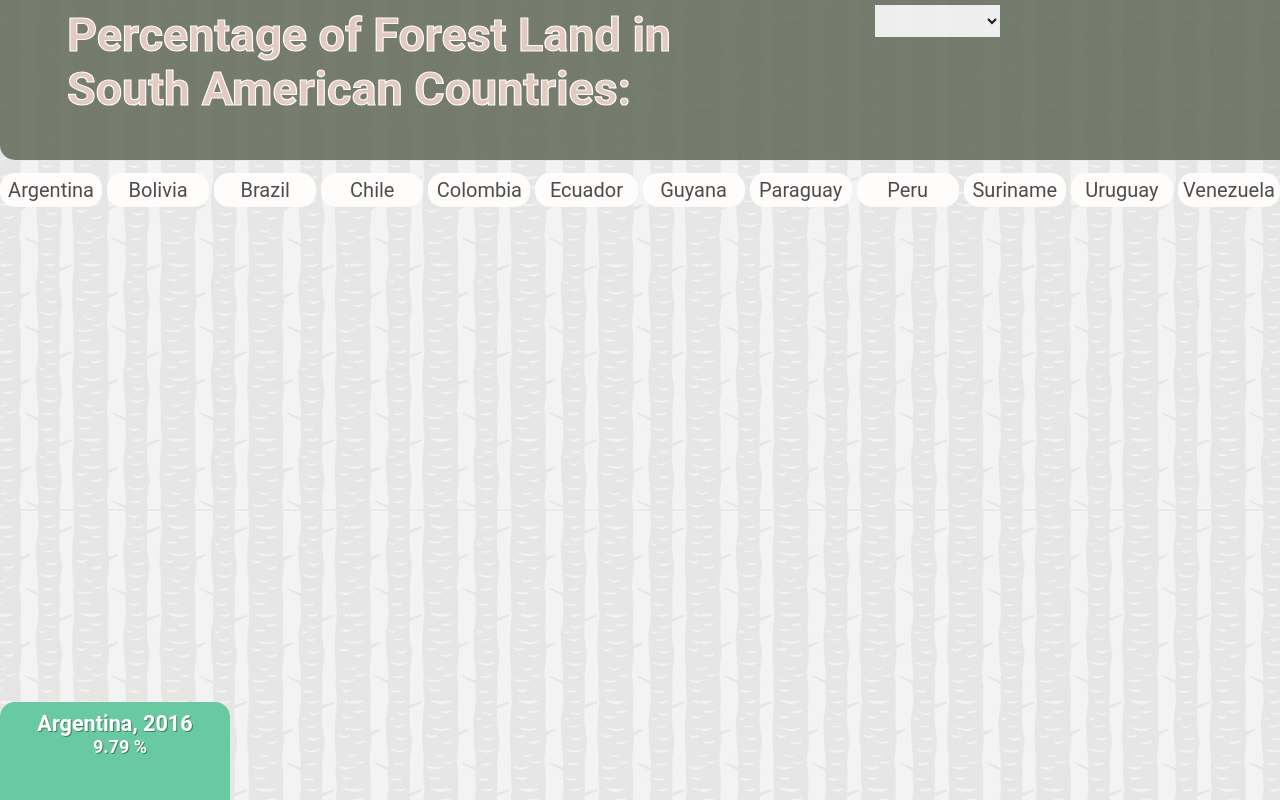
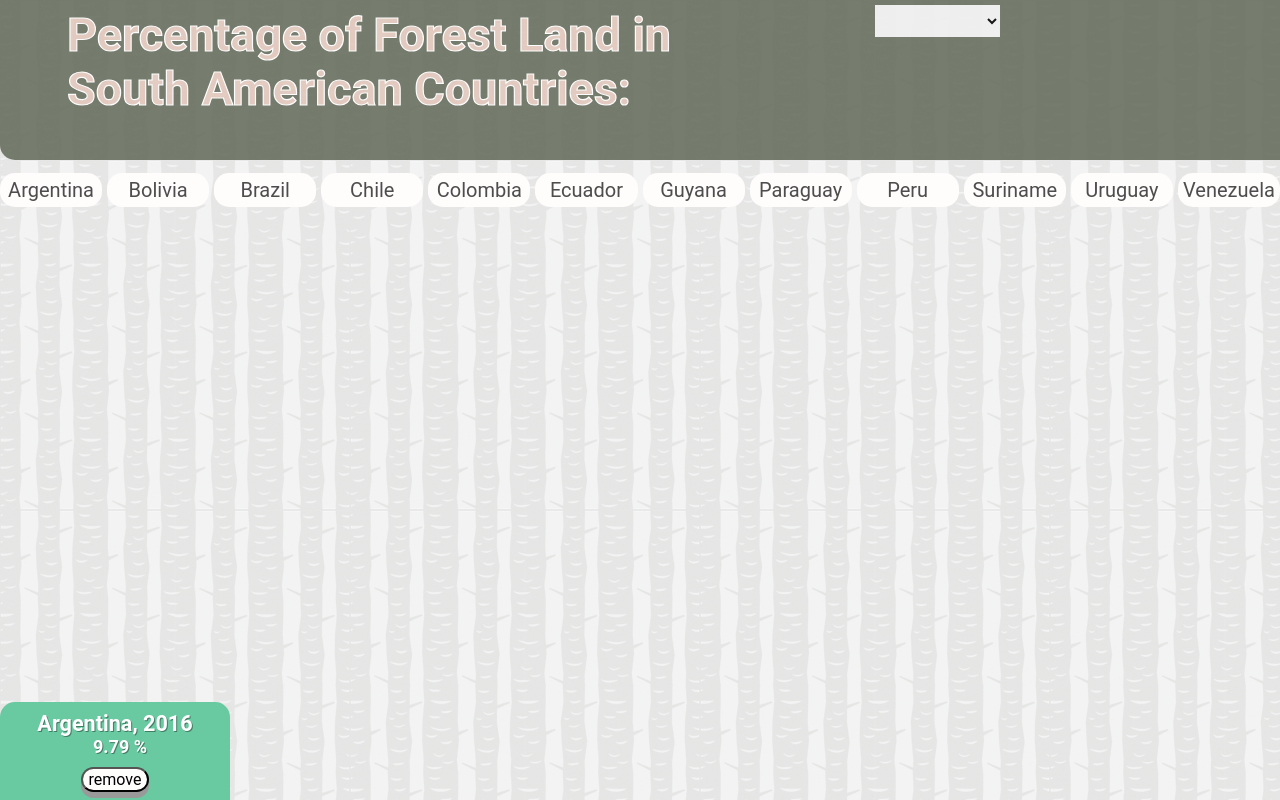
Before and after one commit to nicol-hawkins/react-components-graph, a React (Create React App) app: page / in a window 1280 px wide. Both pictures are taken after a click on the element "Argentina". Built offline with nearby package versions, Linux system fonts and the light colour scheme.

Commit message:
fixed remove buttons

```diff
--- a/src/App.js
+++ b/src/App.js
@@ -132,18 +132,18 @@
           {this.state.chosenCountries.map((info, index) => (
             <BarChart
               className="bar--show bar"
-              info={info}
+              info={info}>
+                    <RemoveButton
+                      onClick={() => this.removeCountry(index)}>
+                    </RemoveButton>
+            </BarChart>
 
-              >
 
-                <RemoveButton
-                  onClick={() => this.removeCountry(index)}>
-                </RemoveButton>
+            ))
 
-            </BarChart>
-            ))
           }
           </div>
+
     </section>
   </div>
 
--- a/src/components/BarChart/BarChart.js
+++ b/src/components/BarChart/BarChart.js
@@ -11,6 +11,7 @@
       style={{height: this.props.info.Percentage + "%"}}>
       <h3>{this.props.info.Country}, {this.props.info.Year} </h3>
       <h4>{this.props.info.Percentage} %</h4>
+      {this.props.children}
     </div>
     );
   }
--- a/src/components/RemoveButton/RemoveButton.js
+++ b/src/components/RemoveButton/RemoveButton.js
@@ -6,12 +6,14 @@
     let className = 'remove-btn';
 
 return (
+
      <button
       className={className}
       onClick={this.props.onClick}>
         remove
     </button>
 
+
     );
   }
 }
--- a/src/components/SelectYear/SelectYear.js
+++ b/src/components/SelectYear/SelectYear.js
@@ -20,6 +20,7 @@
           <option value="2011">2011</option>
           <option value="2010">2010</option>
         </select>
+        {this.props.children}
 
       </div>
     );
--- a/src/components/TitleBar/TitleBar.js
+++ b/src/components/TitleBar/TitleBar.js
@@ -16,6 +16,7 @@
             year={this.props.year}
             onChange={this.props.onChange}
             >
+           {this.props.children}
            {this.props.year}
             </span>
           </h1>
```
